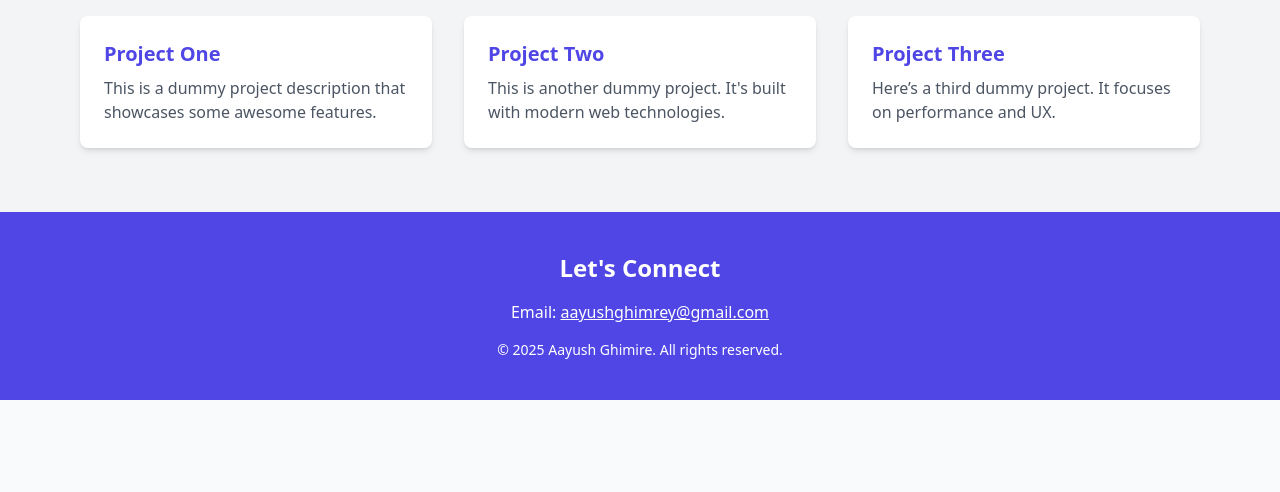
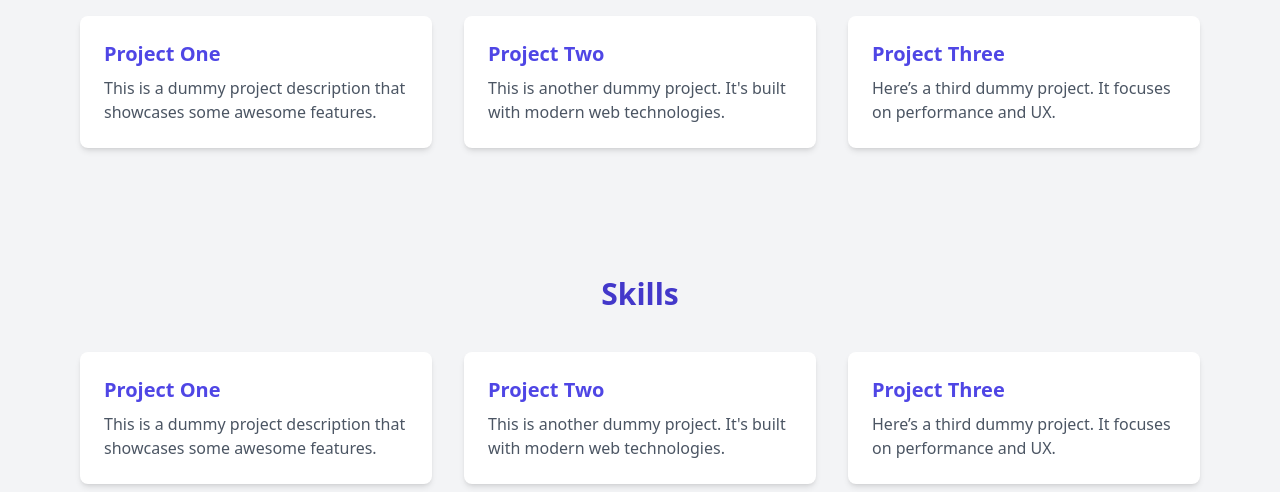
Before and after one commit to AayushGhimire7/Portfolio_tailiwind, a plain HTML site: page index.html in a window 1280 px wide. Shown: the part 460-952 px from the top of the page. Before the commit the page ends 860 px from the top, so only its background shows below. Drawn offline with nearby package versions, Linux system fonts and the light colour scheme.

Commit message:
feat: Add skills section

```diff
--- a/index.html
+++ b/index.html
@@ -66,6 +66,27 @@
       </div>
     </section>
 
+<section id="projects" class="py-16 bg-gray-100">
+      <div class="max-w-6xl mx-auto px-4">
+        <h2 class="text-3xl font-bold text-center text-indigo-700 mb-10">Skills</h2>
+        <div class="grid grid-cols-1 md:grid-cols-2 lg:grid-cols-3 gap-8">
+          <div class="bg-white shadow-md rounded-lg p-6 hover:shadow-xl transition">
+            <h3 class="text-xl font-semibold text-indigo-600 mb-2">Project One</h3>
+            <p class="text-gray-600">This is a dummy project description that showcases some awesome features.</p>
+          </div>
+
+          <div class="bg-white shadow-md rounded-lg p-6 hover:shadow-xl transition">
+            <h3 class="text-xl font-semibold text-indigo-600 mb-2">Project Two</h3>
+            <p class="text-gray-600">This is another dummy project. It's built with modern web technologies.</p>
+          </div>
+
+          <div class="bg-white shadow-md rounded-lg p-6 hover:shadow-xl transition">
+            <h3 class="text-xl font-semibold text-indigo-600 mb-2">Project Three</h3>
+            <p class="text-gray-600">Here’s a third dummy project. It focuses on performance and UX.</p>
+          </div>
+        </div>
+      </div>
+    </section>
     <!-- Contact Section -->
     <footer id="contact" class="bg-indigo-600 text-white py-10">
       <div class="max-w-4xl mx-auto text-center">
```
